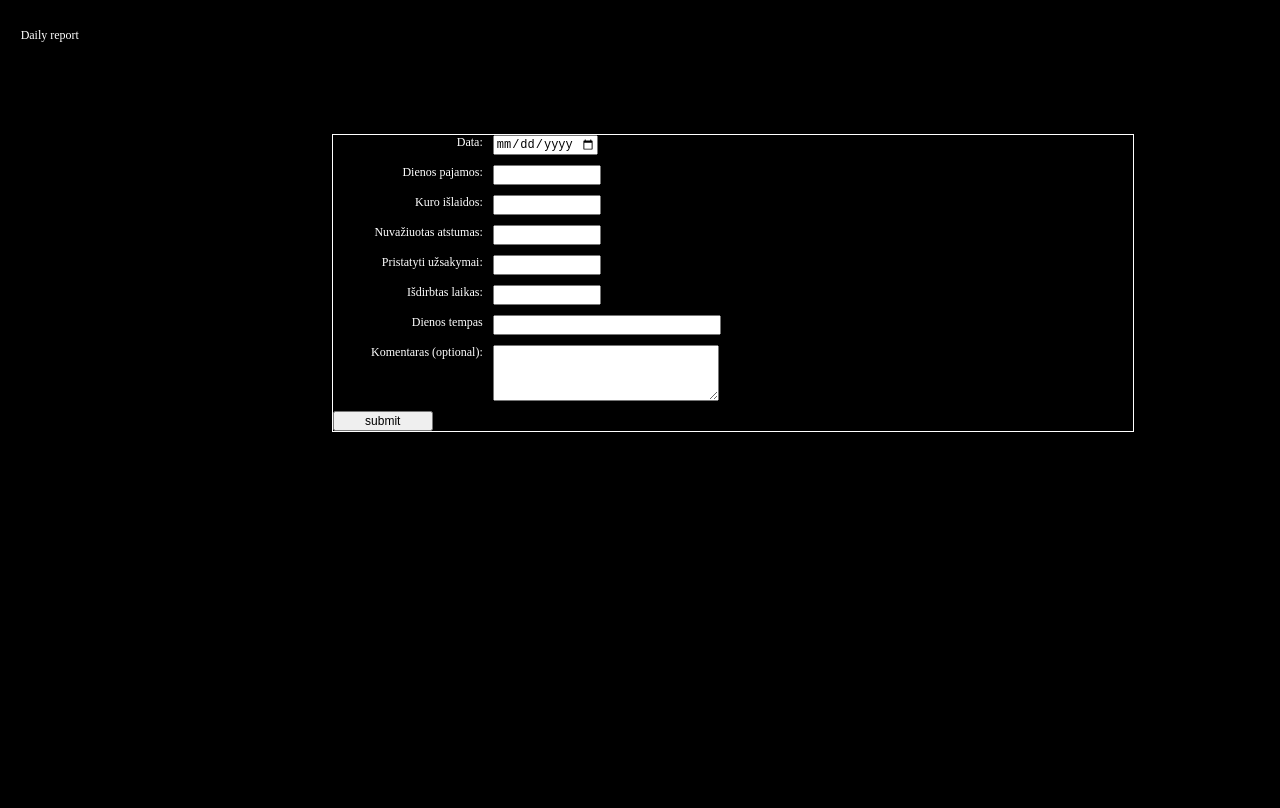
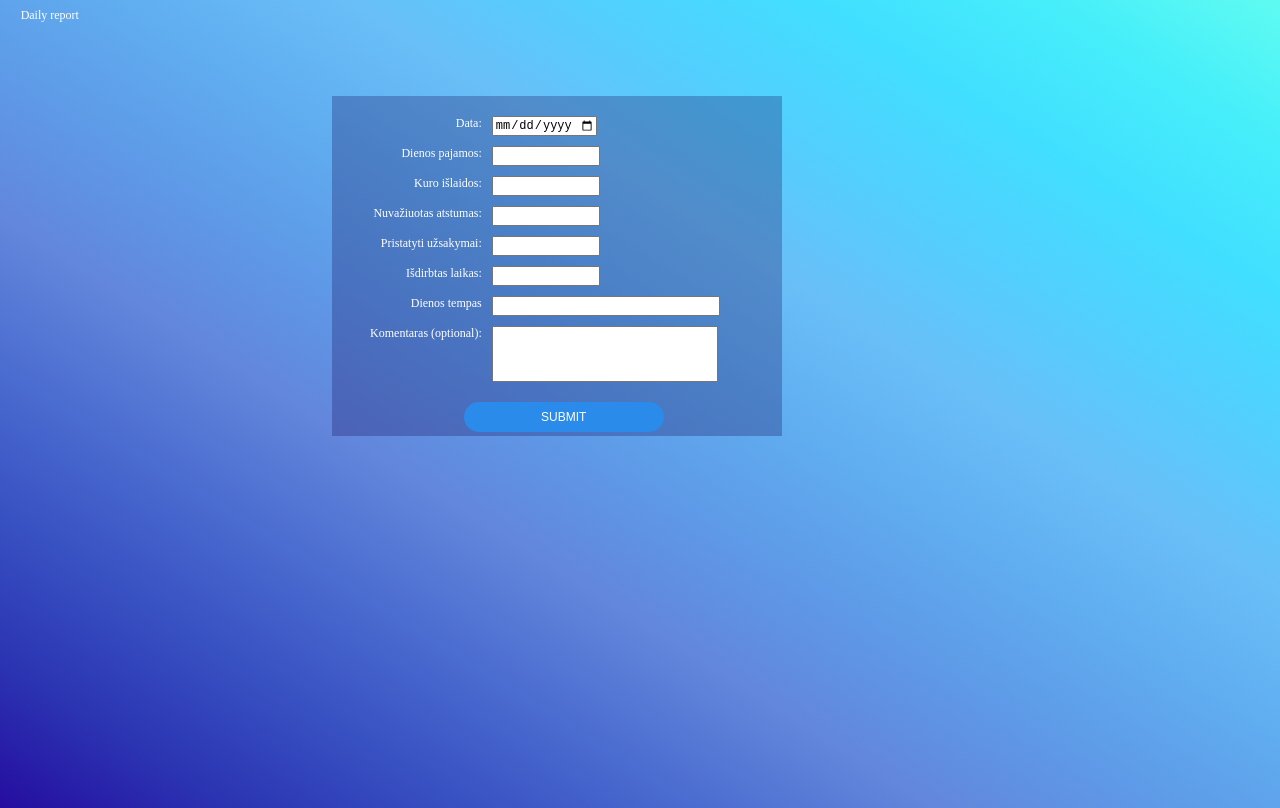
Before and after one commit to AntanasMac/Kurjerio-skaiciuokle, a website: page index.html in a window 1280 px wide. Drawn offline with Linux system fonts and the light colour scheme.

Commit message:
visual style update

```diff
--- a/app.js
+++ b/app.js
@@ -39,8 +39,6 @@ function courierCalculator(dienosPajamos,dienosIslaidos,nuvaziuotasAtstumas,atli
 
   }
 
-  let dienosPajamosInput = 49.36;
-  let PaskaiciavimoRezultatas = courierCalculator(dienosPajamosInput,15,83.9,12,6);
 
   // formos submit --> sudejimas i object
 
@@ -53,8 +51,13 @@ function courierCalculator(dienosPajamos,dienosIslaidos,nuvaziuotasAtstumas,atli
     const message = document.getElementById("message").value;
 
     // Create an object with the form data
-    const formData = {
-      name: name,
-      email: email,
-      message: message
+    const formSubmissionData = {
+      date: date,
+      dienos pajamos: dienos pajamos,
+      kuro islaidos: kuro islaidos,
+      nuvaziuotas atstumas: nuvaziuotas atstumas,
+      pristayti uzsakymai: pristatyti uzsakymai,
+      isdirbtas laikas: isdirbtas laikas,
+      dienos tempas: dienos tempas,
+      komentaras: komentaras,
     };
--- a/styles.css
+++ b/styles.css
@@ -1,20 +1,26 @@
 body {
-    background-color:black;
+    min-height: 99vh;
+    background-image: linear-gradient(to right top, #250da0, #2b34b2, #3851c2, #4b6cd0, #6286db, #5e9ae7, #60adf0, #69bff8, #52cffe, #41dfff, #46eefa, #5ffbf1);
     display:flex;
+    font-size:12px;
 
-    font-size:12px;
 }
 
 /* calculator box settings */
 
 .calculatorBox {
 
-    margin-top:10%;
-    border: 1px solid white;
+    padding-top:20px;
+    margin-top:7%;
+    box-shadow: 0 4px 8px rgba(0, 0, 0, 0.2)
+    border-radius:5px;
     color:white;
     display:flex;
-    width:800px;
+    width:450px;
     margin-left:20%;
+    height:320px;
+    min-width:400px;
+    background-color: rgba(19, 7, 86, 0.274);
 
 
 }
@@ -54,13 +60,40 @@ input {
 
     color:white;
     margin-left:1%;
-    margin-top:20px;
+
 }
 
 .resizeable {
 
-    resize: height;
-    overflow: auto;
-    max-width:221px;
+    resize:none;
+    overflow:scroll;
+    min-width:30%;
+    font-size: 8px;
 
 }
+
+input[type="submit"] {
+  background-color:rgb(43, 139, 234);
+  color:white;
+  align-content: center;
+  margin-left:34%;
+  border:none;
+  border-radius:25px;
+  width:200px;
+  height:30px;
+  margin-top:10px;
+  text-transform:uppercase;
+  font-family:Arial, Helvetica, sans-serif;
+  cursor:pointer;
+  transition: background-color 0.4s;
+  transition: box-shadow 0.4s;
+
+
+}
+
+input[type="submit"]:hover {
+  background-color:rgba(43, 139, 234, 0.692);
+  color:white;
+  box-shadow:0 4px 8px rgba(0, 0, 0, 0.2);
+
+}
```
Also changed, not shown: index.html (+0 -1 lines), temporary.js (deleted, +0 -42 lines).
